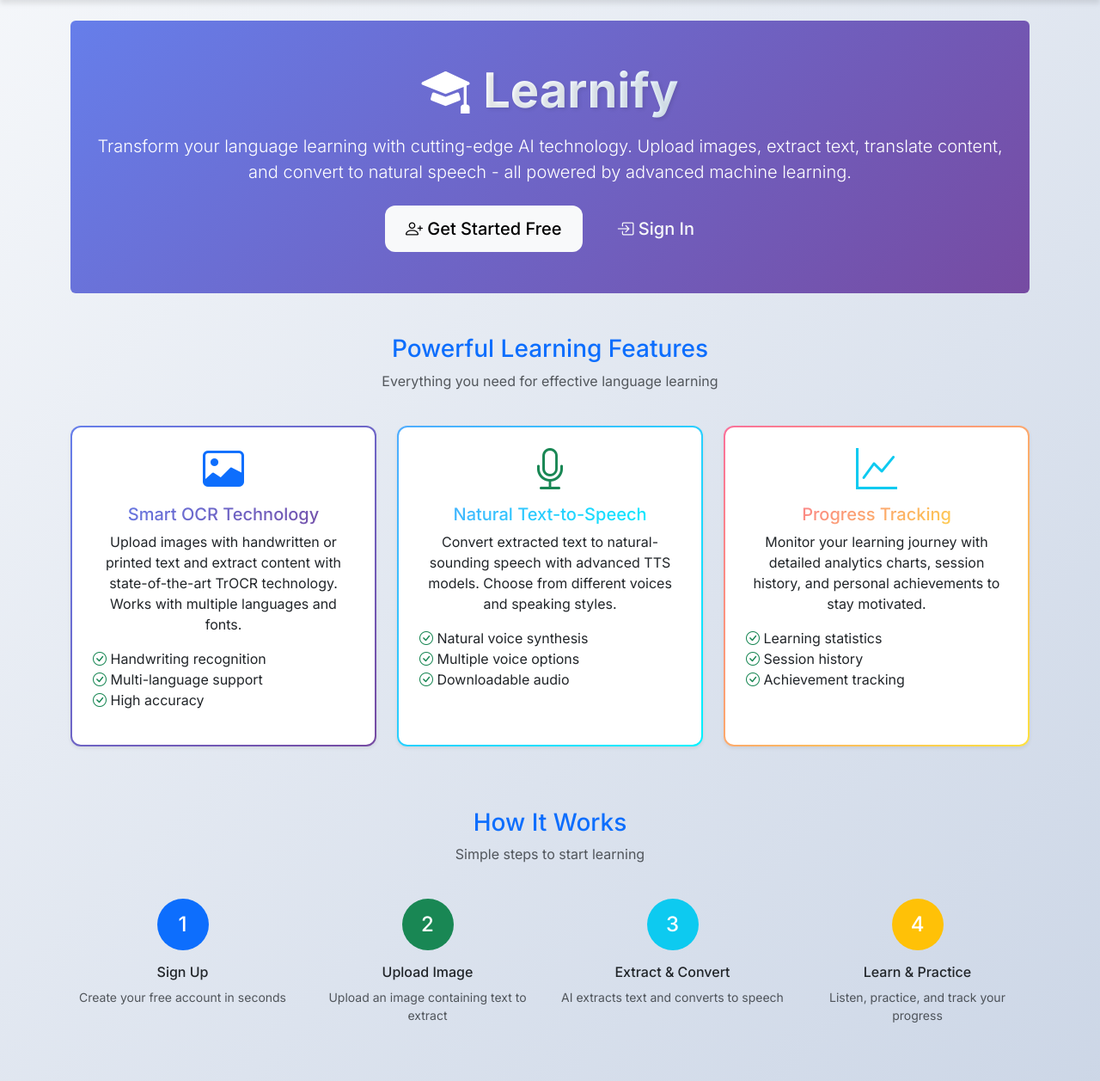
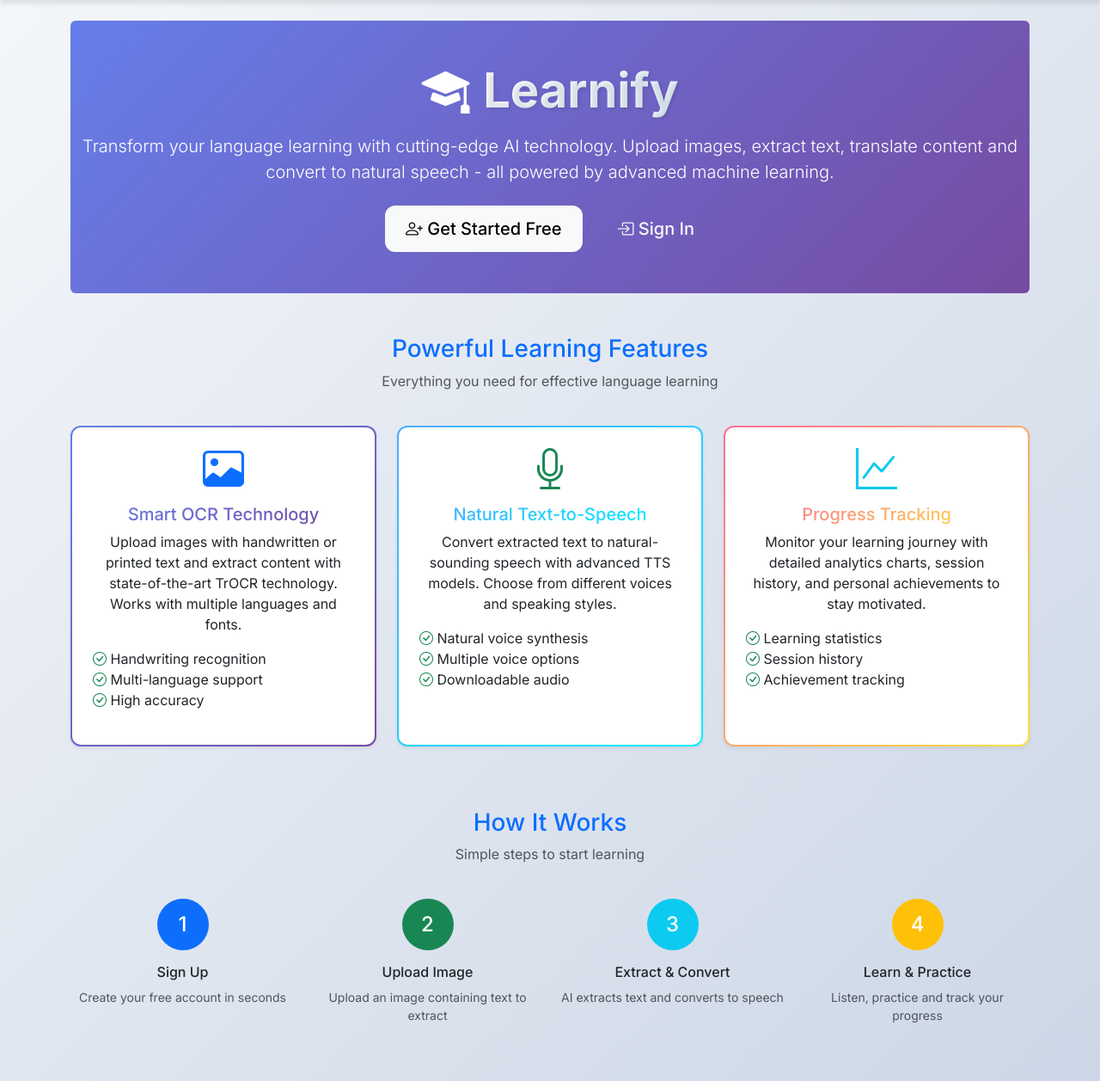
Before and after one commit to qiwen-77/OnlineLangLearnSystem, a Django app: page / in a window 1280 px wide. Shown: the part 64-1321 px from the top of the page at 86% size. Run offline with Django 5.2, Linux system fonts and the light colour scheme.

Commit message:
Fixing UI bug

```diff
--- a/ocr_tts_app/templates/ocr_tts_app/home.html
+++ b/ocr_tts_app/templates/ocr_tts_app/home.html
@@ -15,7 +15,7 @@
                 </h1>
                 <p class="lead mb-4">
                     Transform your language learning with cutting-edge AI technology.
-                    Upload images, extract text, translate content, and convert to natural speech - all powered by advanced machine learning.
+                    Upload images, extract text, translate content and convert to natural speech - all powered by advanced machine learning.
                 </p>
                 <div class="d-flex gap-3 justify-content-center">
                     <a href="{% url 'accounts:register' %}" class="btn btn-light btn-lg">
@@ -141,7 +141,7 @@
                 <span class="h4 mb-0">4</span>
             </div>
             <h6>Learn & Practice</h6>
-            <p class="text-muted small">Listen, practice, and track your progress</p>
+            <p class="text-muted small">Listen, practice and track your progress</p>
         </div>
     </div>
 </div>
```
